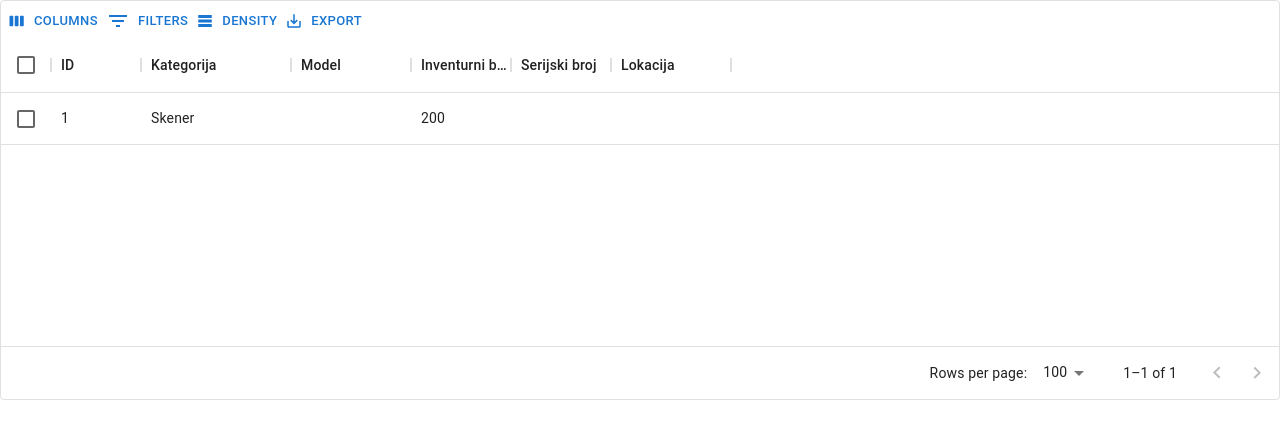
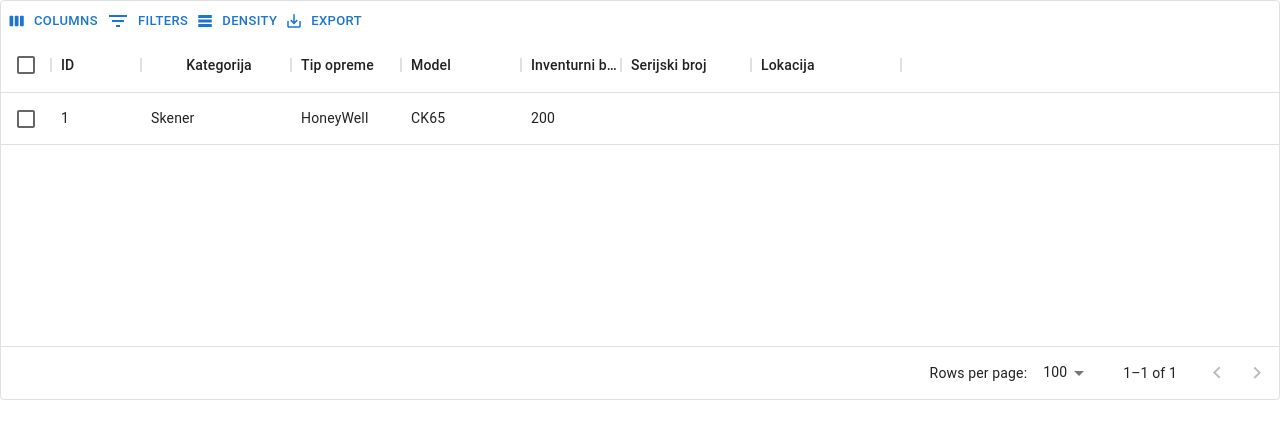
Before and after one commit to NicKyeaa/inventoryman, a React (Create React App) app: page / in a window 1280 px wide. Shown: the top 438 px of the page. Built offline with nearby package versions, Linux system fonts and the light colour scheme.

Commit message:
New Data

```diff
--- a/src/Components/InvGrid.jsx
+++ b/src/Components/InvGrid.jsx
@@ -6,7 +6,14 @@ const columns = [
     {
         field: 'category',
         headerName: 'Kategorija',
-        width: 150
+        width: 150,
+        align: 'left',
+        headerAlign: 'center'
+    },
+    {
+        field: 'type',
+        headerName: 'Tip opreme',
+        width: 110
     },
     {
         field: 'model',
@@ -21,26 +28,28 @@ const columns = [
     {
         field: 'serialNumber',
         headerName: 'Serijski broj',
-        width: 100
+        width: 130
     },
     {
         field: 'location',
         headerName: 'Lokacija',
-        width: 120
+        width: 150
     }
 ];
 
-const rows = [
-    { id: 1, category: 'Skener', inventoryNumber: 200 }
-];
+const rows = [{
+    id: 1,
+    category: 'Skener',
+    type: 'HoneyWell',
+    model: 'CK65',
+    inventoryNumber: 200,
+
+}];
 
 export default function InvGrid() {
-    return ( <
-        div style = {
-            { height: 400, width: '100%' }
-        } >
-        <
-        DataGrid rows = { rows }
+    return (
+        <div style={{ height: 400, width: '100%' }}>
+            <DataGrid rows = { rows }
                 columns = { columns }
                 pagesize = { 5 }
                 rowsPerPage = { 5 }
@@ -49,7 +58,7 @@ export default function InvGrid() {
                         Toolbar: GridToolbar,
                     }
                 }
-        /> < /
-        div >
+            />
+        </div>
     );
 }
```
Lines whose indentation alone changed are shown as unchanged.
